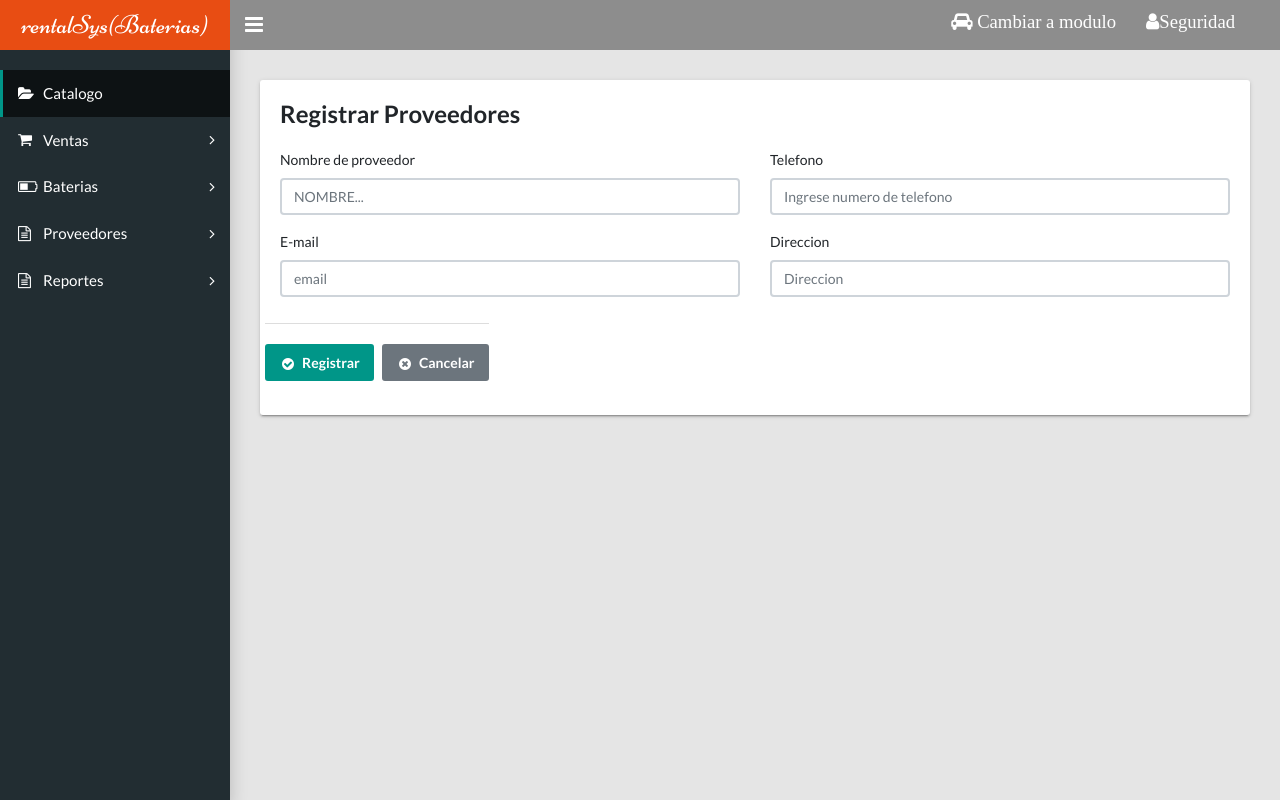
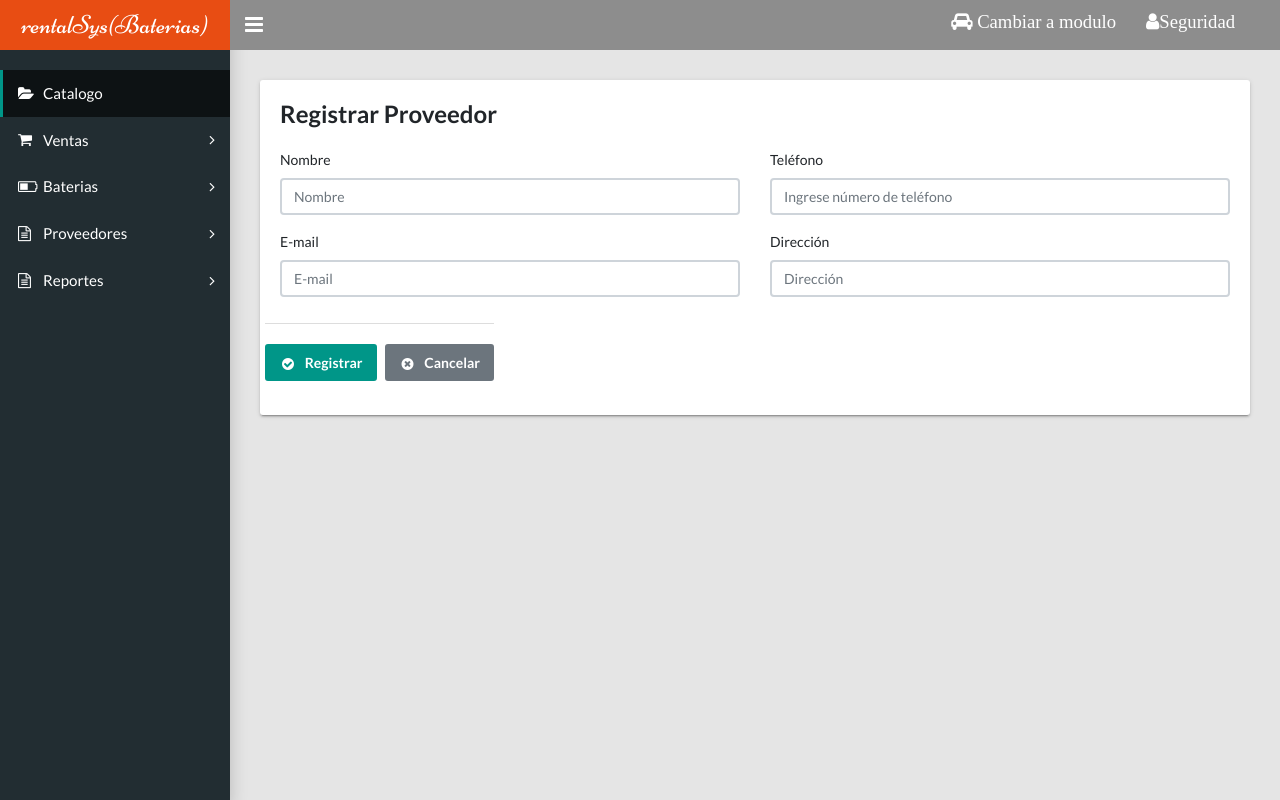
Before and after one commit to JHarvin/SIRA, a PHP site: page /Vistas/agregarproveedores.php in a window 1280 px wide. Run offline with PHP 8.4, Linux system fonts and the light colour scheme; some libraries are stand-ins or nearby versions.

Commit message:
Proveedores

```diff
--- a/Modelos/ModeloProveedores.php
+++ b/Modelos/ModeloProveedores.php
@@ -1,17 +1,15 @@
 <?php
+
 require_once"Conexion.php";
-
-/**
-*
-*/
 class DatosProveedor extends Conexion
 {
 
-	public function registroProveedorModel ($datosProveedorModel,$tabla){
+	public function registroProveedorModel($datosProveedorModel,$tabla){
 
-		   $stmt =Conexion::conectar()->prepare("INSERT INTO $tabla(¨nombre, telefono, email,direccion) VALUES (:nombre,:telefono,:email,:direccion)");
+		  $stmt =Conexion::conectar()->prepare("INSERT INTO $tabla(nombre, telefono, email, direccion)
+            VALUES (:nombre,:telefono,:email,:direccion)");
 
-		$stmt->bindParam(":nombre",$datosProveedorModel["nombre"],PDO::PARAM_STR);
+        $stmt->bindParam(":nombre",$datosProveedorModel["nombre"],PDO::PARAM_STR);
         $stmt->bindParam(":telefono",$datosProveedorModel["telefono"],PDO::PARAM_STR);
         $stmt->bindParam(":email",$datosProveedorModel["email"],PDO::PARAM_STR);
         $stmt->bindParam(":direccion",$datosProveedorModel["direccion"],PDO::PARAM_STR);
@@ -19,9 +17,18 @@ class DatosProveedor extends Conexion
         if($stmt->execute()){
             return "success";
         }
-        else{ return " ¡Error! ";}
+        else{ return "error";}
 
         $stmt->close();
-	}
 
 }
+
+public function mostrarProveedoresModel($tabla){
+        $stmt =Conexion::conectar()->prepare("SELECT * FROM $tabla");
+        $stmt->execute();
+        return $stmt->fetchAll();
+        $stmt->close();
+
+    }
+}
+?>
--- a/Vistas/agregarproveedores.php
+++ b/Vistas/agregarproveedores.php
@@ -89,27 +89,31 @@ alertify.defaults.theme.input = "form-control";
        <div class="row">
         <div class="col-md-12">
           <div class="tile">
-            <h3 class="tile-title">Registrar Proveedores</h3>
+            <h3 class="tile-title">Registrar Proveedor</h3>
             <div class="tile-body">
               <form id="formulario_registro" method="post" onsubmit="return validarRegistro();" class="row">
                 <div class="form-group col-md-6">
-                  <label class="control-label" for="nombre">Nombre de proveedor</label>
-                  <input id="nombre" name="nombre" class="form-control" type="text" placeholder="Nombre..." maxlength="100" style="text-transform:uppercase;" pattern=".{7,}" title="7 o mas caracteres para nombre real" value="" required>
+                  <label class="control-label" for="nombre">Nombre</label>
+                  <input id="nombre" name="nombre" class="form-control" type="text" placeholder="Nombre"
+                  maxlength="100"   value="" required>
                 </div>
                 <div class=" col-md-6">
-                  <label class="control-label">Telefono</label>
-                  <input id="telefono" name="telefono" class="form-control" type="telefono" placeholder="Ingrese numero de telefono" maxlength="9" value="" onkeypress="return validaNumericos(event);"  required>
+                  <label class="control-label">Teléfono</label>
+                  <input id="telefono" name="telefono" class="form-control"
+                  type="telefono" placeholder="Ingrese número de teléfono"
+                  maxlength="9" value="" onkeypress="return validaNumericos(event);"  required>
                 </div>
                 <div class="form-group col-md-6">
                   <label for="email" class="control-label">E-mail</label>
-                  <input type="email" class="form-control" placeholder="email" id="email" name="email" value="" required >
+                  <input type="text" class="form-control" placeholder="E-mail"
+                  id="email" name="email" value="" required >
                 </div>
 
 
                 <div class="form-group col-md-6">
-                  <label for="direccion" class="control-label">Direccion</label>
-                  <input type="direccion" class="form-control"
-                  placeholder="Direccion" id="direccion" name="direccion"  required >
+                  <label for="direccion" class="control-label">Dirección</label>
+                  <input type="text" class="form-control"
+                  placeholder="Dirección" id="direccion" name="direccion"  required >
                 </div>
 
 
@@ -117,17 +121,19 @@ alertify.defaults.theme.input = "form-control";
 
 
                 <div class="tile-footer">
-              <button id="btnRegistrar" name="btnRegistrar" class="btn btn-primary" type="submit"  ><i class="fa fa-fw fa-lg fa-check-circle"></i>Registrar</button>&nbsp;&nbsp;&nbsp;<button type="reset" class="btn btn-secondary"><i class="fa fa-fw fa-lg fa-times-circle"></i>Cancelar</button>
+              <button id="btnRegistrar" name="btnRegistrar" class="btn btn-primary"
+              type="submit"  ><i class="fa fa-fw fa-lg fa-check-circle"></i> Registrar </button>&nbsp;&nbsp;&nbsp;<button type="reset" class="btn btn-secondary"><i class="fa fa-fw fa-lg fa-times-circle"></i> Cancelar </button>
             </div>
+
+               <?php
+                #--para guardar registros se llama a la clase y funcion
+                $registro= new RegistrarProveedorController();
+                $registro->registrarProveedor();
+
+                ?>
 
               </form>
 
-              <?php
-                #--para guardar registros se llama a la clase y funcion
-                $registro= new proveedorcontrolador();
-                $registro->registrarProveedor();
-
-                ?>
 
             </div>
 
@@ -160,6 +166,16 @@ alertify.defaults.theme.input = "form-control";
 
     </script>
 
+  <script>
+
+          function validaNumericos(event) {
+    if(event.charCode >= 48 && event.charCode <= 57){
+      return true;
+     }
+     return false;
+}
+
+    </script>
 
 
 
--- a/index.php
+++ b/index.php
@@ -3,6 +3,7 @@
 require_once "Modelos/ModeloLogin.php";
 require_once "Modelos/ModeloRegistrarUsuario.php";
 require_once "Controladores/ControladorLogin.php";
+require_once"Modelos/ModeloProveedores.php";
 
 
 //salida de las vistas al usuario
```
Also changed, not shown: Controladores/ControladorRegistrarProveedor.php (+54 -8 lines), Vistas/mostrarProveedores.php (+5 -8 lines).
